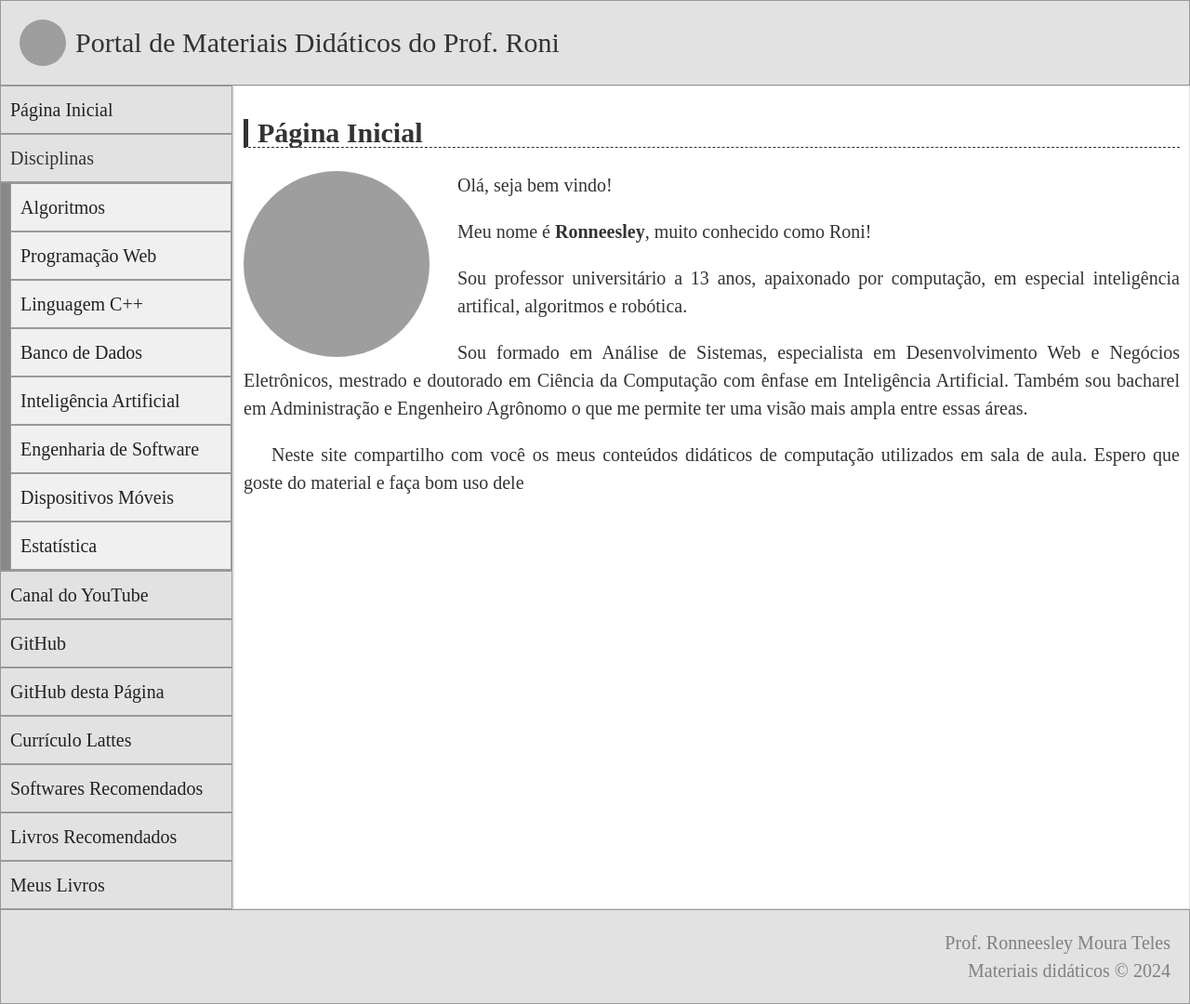
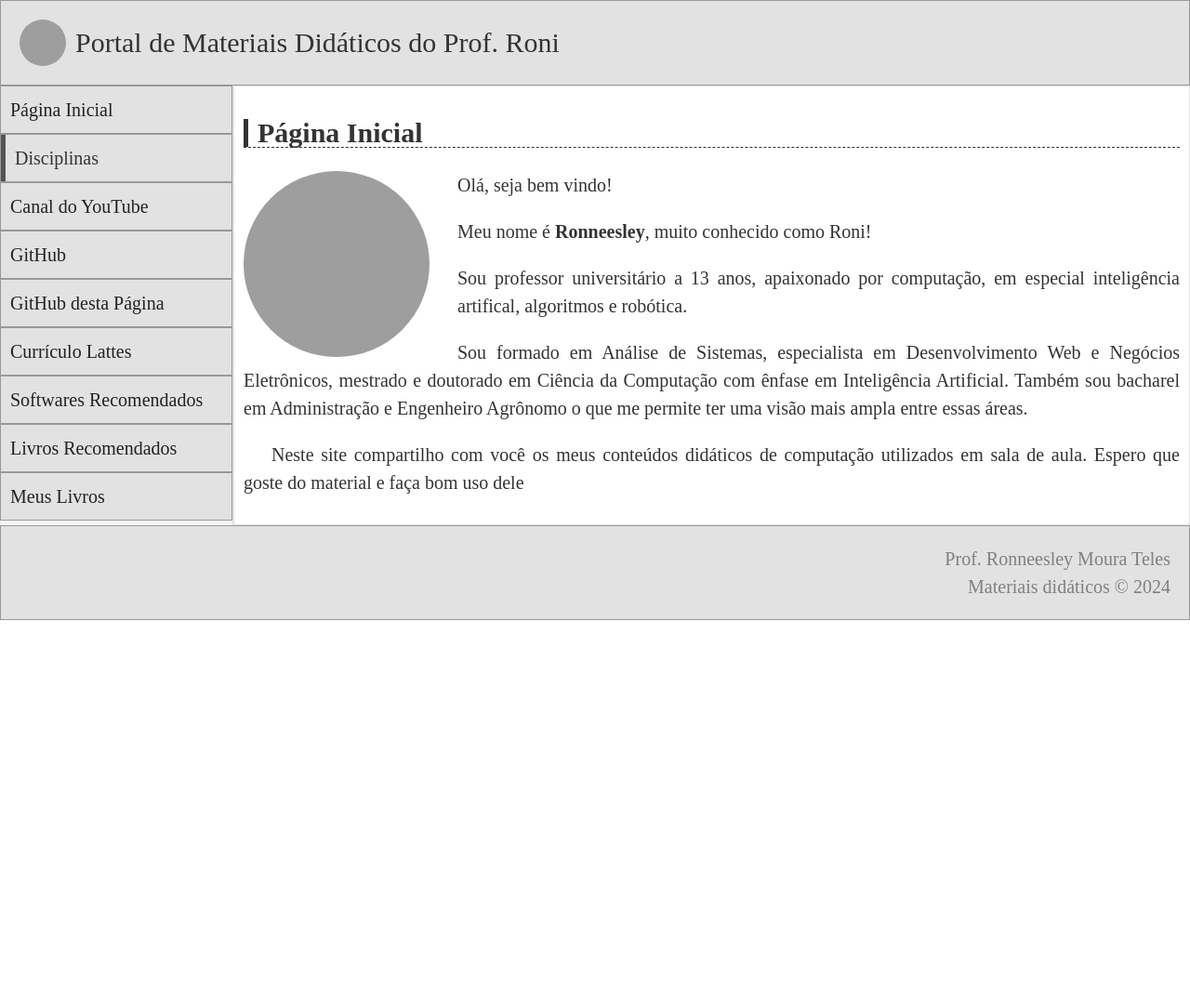
Before and after one commit to Ronneesley/Ronneesley.github.io, a PHP site: page / in a window 1280 px wide. Shown: the whole page at 93% size. After the commit the page ends 667 px from the top, so only its background shows below. Run offline with PHP 8.4, Linux system fonts and the light colour scheme; grey boxes are pictures that could not be loaded.

Commit message:
Menu flutuante

```diff
--- a/css/menu.css
+++ b/css/menu.css
@@ -7,28 +7,11 @@ ul.menu {
     padding: 0px;
 }
 
-ul.menu li.submenu {
-    margin: 0px;
-    padding: 0px;
-}
-
-ul.submenu {
-    margin: 0px;
-    padding-left: 0px;
-    border-left: 10px solid #888;
-}
-
 ul.menu li {
     padding: 10px;
     border: 1px solid #999;
     margin-bottom: 2px;
     background-color: #e2e2e2;
-    margin: 0px;
-}
-
-ul.submenu li {
-    border: 1px solid #999;
-    background-color: #f0f0f0;
     margin: 0px;
 }
 
@@ -41,3 +24,44 @@ ul.menu li a {
 ul.menu li:hover {
     background-color: #f4f4f4;
 }
+
+/**
+ * Submenu
+ */
+ul.menu li.submenu {
+    margin: 0px;
+    padding: 0px;
+}
+
+ul.menu li.submenu div {
+    padding: 10px;
+    border-left: 5px solid #555;
+}
+
+ul.menu li.submenu ul {
+    position: relative;
+    left: 235px;
+    top: -50px;
+    height: 0px;
+}
+
+ul.submenu {
+    margin: 0px;
+    padding-left: 0px;
+    border-left: 10px solid #888;
+}
+
+ul.submenu li {
+    border: 1px solid #999;
+    background-color: #f0f0f0;
+    margin: 0px;
+}
+
+ul.menu li.submenu ul {
+    display: none;
+}
+
+ul.menu li.submenu:hover ul {
+    display: block;
+    background-color: red !important;
+}
--- a/index.html
+++ b/index.html
@@ -21,7 +21,7 @@
 	<body>
 		<div id="layout">
 			<div id="topo">
-				<img class="logo" src="https://yt3.googleusercontent.com/V-GfgClSK_BMKcw0mz7D6G0IMGdEsprUFmFkuniaLxBi-Pa43QSKAKTRvptZLXW6JaQ74JJp_w=s176-c-k-c0x00ffffff-no-rj" />
+				<img class="logo" src="https://yt3.googleusercontent.com/V-GfgClSK_BMKcw0mz7D6G0IMGdEsprUFmFkuniaLxBi-Pa43QSKAKTRvptZLXW6JaQ74JJp_w=s176-c-k-c0x00ffffff-no-rj" alt="Logomarca" />
 
 				Portal de Materiais Didáticos do Prof. Roni
 			</div>
@@ -30,9 +30,9 @@
 				<div id="menu">
 					<ul class="menu">
 						<li><a href="pagina_inicial.html">Página Inicial</a></li>
-						<li>Disciplinas</li>
+						<li class="submenu">
+							<div>Disciplinas</div>
 
-						<li class="submenu">
 							<ul class="submenu">
 								<li><a href="disciplinas/algoritmos/index.html">Algoritmos</a></li>
 								<li><a href="disciplinas/programacao_web/index.html">Programação Web</a></li>
```
